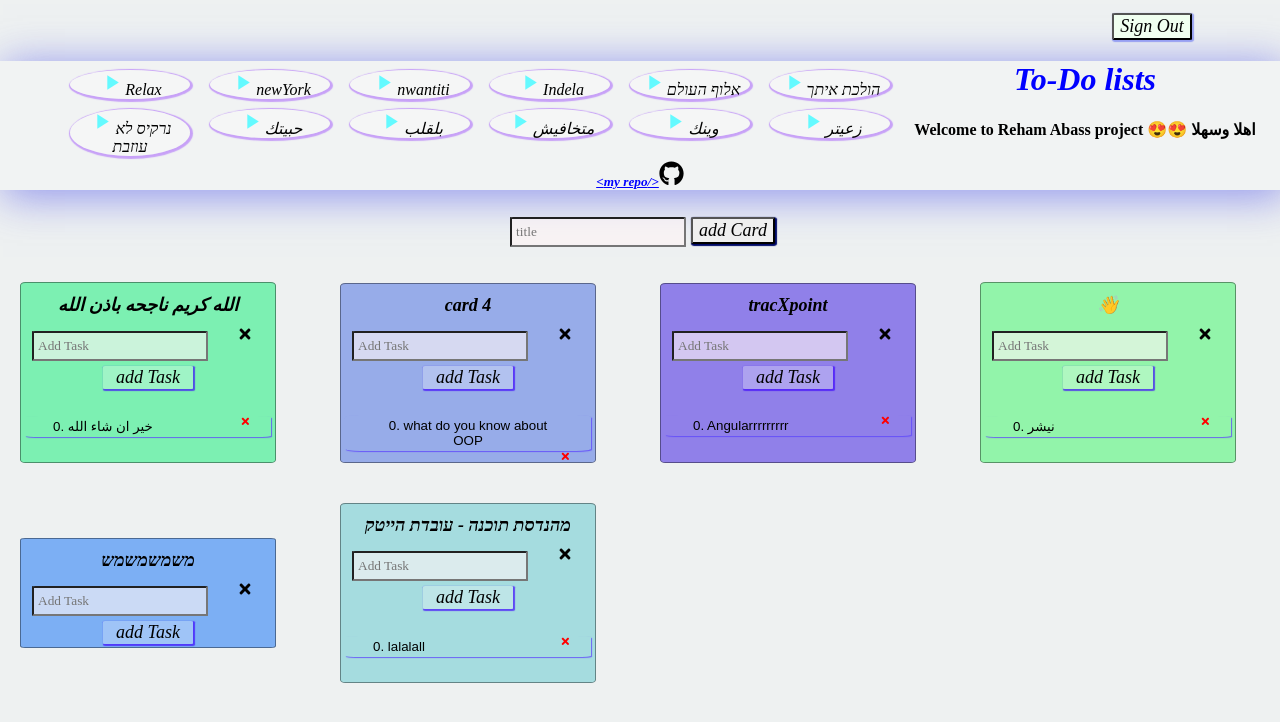
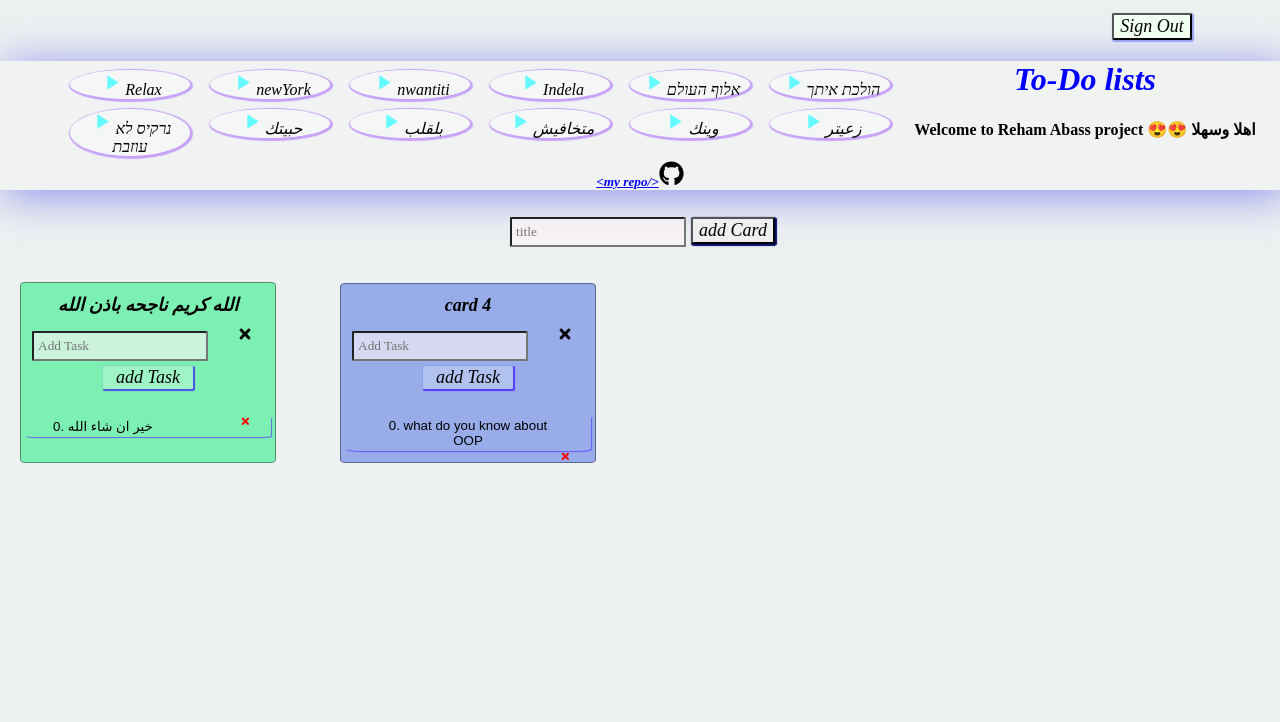
Before and after one commit to rehamAbass/ToDoList-React, a React (Create React App) app: page / in a window 1280 px wide. Shown: the top 722 px of the page. Built offline with nearby package versions, Linux system fonts and the light colour scheme; data requests are answered from the project's data file.

Commit message:
music components

```diff
--- a/db.json
+++ b/db.json
@@ -26,49 +26,6 @@
           "text": "what do you know about OOP"
         }
       ]
-    },
-    {
-      "id": 482887,
-      "title": "tracXpoint",
-      "tasks": [
-        {
-          "id": 14012,
-          "completed": false,
-          "text": "Angularrrrrrrrr"
-        }
-      ]
-    },
-    {
-      "id": 50685,
-      "title": "👋 ",
-      "tasks": [
-        {
-          "id": 10947,
-          "completed": false,
-          "text": "نيشر"
-        },
-        {
-          "id": 7363,
-          "completed": false,
-          "text": "נישר"
-        }
-      ]
-    },
-    {
-      "id": 119970,
-      "title": "משמשמשמש",
-      "tasks": []
-    },
-    {
-      "id": 154566,
-      "title": "מהנדסת תוכנה  - עובדת הייטק",
-      "tasks": [
-        {
-          "id": 16031,
-          "completed": false,
-          "text": "lalalall"
-        }
-      ]
     }
-  ]
+   ]
 }
--- a/src/myDataBase.json
+++ b/myDataBase.json
@@ -13,16 +13,6 @@
           "id": 18185,
           "completed": false,
           "text": "سبحان الله"
-        },
-        {
-          "id": 14015,
-          "completed": false,
-          "text": "الله الله الله"
-        },
-        {
-          "id": 11782,
-          "completed": false,
-          "text": ">> ولا تعلم نفسا ماذا تكسب غدا <<"
         }
       ]
     },
--- a/src/App.js
+++ b/src/App.js
@@ -5,10 +5,7 @@ import SignInButton from './components/SignInButton/signin.jsx'
 import AddCardButton from './components/Buttons/AddCardButton/AddCard'
 import React from 'react'
 import { useState, useEffect } from 'react'
-// import Music from './components/Music/Music.jsx';
 import Head from './components/Head/Head.jsx';
-
-import './myDataBase.json'
 
 function App() {
   const [cards, setCards] = useState([])
@@ -24,10 +21,7 @@ function App() {
   //------------------------------------------------------------------------------------------------------
   // Fetch Tasks
   const fetchCards = async () => {
-
     const res = await fetch('http://localhost:5000/cards')
-    // const res = await fetch('./myDataBase.json')
-
     const data = await res.json();
     if (res.status === 200) {
       setCards(data);
@@ -40,7 +34,6 @@ function App() {
   //---------------------------------------------------------------------
   const deleteCard = async (id) => {
     const res = await fetch(`http://localhost:5000/cards/${id}`, {
-    // const res = await fetch(`./myDataBase.json/cards/${id}`, {
       method: 'DELETE',
       headers: {
         'Content-type': 'application/json',
@@ -54,7 +47,6 @@ function App() {
   //---------------------------------------------------------------------------------------------------
   //fetch card
   const getCard = async (id) => {
-    // const res = await fetch(`./myDataBase.json/cards/${id}`);
     const res = await fetch(`http://localhost:5000/cards/${id}`);
     const data = await res.json()
     return data
@@ -63,7 +55,6 @@ function App() {
   //Fetch Task
   const getTask = async (id_card, id_task) => {
     const res = await fetch(`http://localhost:5000/cards/${id_card}/tasks/${id_task}`)
-    // const res = await fetch(`./myDataBase.json/cards/${id_card}/tasks/${id_task}`)
     const data = await res.json()
     return data
   }
@@ -80,8 +71,7 @@ function App() {
     updatedTasks = [...updatedTasks, newTask];
     const updatedCard = { id: id, title: card.title, tasks: updatedTasks }
     let ourCards = cards.map(c => c.id === id ? updatedCard : c);
-    const res = await fetch(`http://localhost:5000/cards/${id}`, {//./myDataBase.json/
-    // const res = await fetch(`./myDataBase.json/cards/${id}`, {
+    const res = await fetch(`http://localhost:5000/cards/${id}`, {
       method: 'PUT',
       headers: {
         'Content-type': 'application/json',
@@ -98,8 +88,7 @@ function App() {
   const addNewCard = async (title) => {
     let newId = Math.floor(Math.random() * 17890) * 31;
     let newCard = { id: newId, title: title, tasks: [] }
-    const res = await fetch('http://localhost:5000/cards', {//./ myDataBase.json
-    // const res = await fetch('./ myDataBase.json/cards', {//./ myDataBase.json
+    const res = await fetch('http://localhost:5000/cards', {
       method: 'POST',
       headers: {
         'Content-type': 'application/json',
@@ -113,18 +102,16 @@ function App() {
     else { alert('Error Adding new card'); }
   }
   //-------------------------------------------------------------------------------------------------
-  const taggleTask = async (id, id_task) => {
+  const toggleTask = async (id, id_task) => {
     let card = cards.filter(c => c.id === id);
     card = card[0];
-    let myTask = card.tasks.filter(t => t.id === id_task);
-    myTask = myTask[0];
-    // myTask.completed = !myTask.completed;
-    if (myTask.completed === true) { myTask.completed = false }
-    else { myTask.completed = true; }
+    console.log("in toggle , card name = ", card.title);
+    let task = card.tasks.filter(t => t.id === id_task);
+    task = task[0];
+    console.log("in toggle , task id = ", task.id, " - completed = ", task.completed);
+    task.completed = !task.completed;
 
-    let updatedTasks = card.tasks.filter(t =>
-      t.id !== id_task ?
-        t : myTask);
+    let updatedTasks = card.tasks.map(t => t.id === id_task ? task : t);
 
     let updatedCard = {
       id: id,
@@ -132,10 +119,9 @@ function App() {
       tasks: updatedTasks
     }
 
-    console.log("task.text = ", myTask.text, " , changed to completed =", myTask.completed);
+    console.log("task.id = ", task.id, " , changed to completed =", task.completed);
 
     const res = await fetch(`http://localhost:5000/cards/${id}`, {
-      // const res = await fetch(`./myDataBase.json/cards/${id}`, {
       method: 'PUT',
       headers: {
         'Content-type': 'application/json',
@@ -146,7 +132,7 @@ function App() {
     if (res.status === 200) {
       await fetchCards();
     }
-    else { alert('Error change completed for task :', myTask.text); }
+    else { alert('Error change completed for task :', task.id); }
   }
   //========================================================================
   // Delete Task
@@ -160,8 +146,6 @@ function App() {
       title: card.title,
       tasks: updatedTasks
     }
-
-    // const res = await fetch(`./myDataBase.json/cards/${id}`, {
     const res = await fetch(`http://localhost:5000/cards/${id}`, {
       method: 'PUT',
       headers: {
@@ -187,7 +171,7 @@ function App() {
           cards={cards}
           deleteCard={deleteCard}
           deleteTaskServer={deleteTask}
-          taggleTaskServer={taggleTask}
+          toggleTaskServer={toggleTask}
           addTaskServer={addTask} />}
     </div>
   );
--- a/src/components/Card/Card.jsx
+++ b/src/components/Card/Card.jsx
@@ -5,7 +5,7 @@ import './Card.css'
 
 import Tasks from '../Tasks/Tasks.jsx'
 const Card = ({ key, card, deleteCard, deleteTaskServer,
-    addTaskServer, background, taggleTaskServer }) => {
+    addTaskServer, background, toggleTaskServer }) => {
 
     const [text, setText] = useState('');
     //-------------------------------------------------
@@ -13,9 +13,8 @@ const Card = ({ key, card, deleteCard, deleteTaskServer,
         deleteTaskServer(card.id, id);
     }
     //-------------------------------------------------
-    const taggleCompleted = async (taskId) => {
-        // await taggleTaskServer(card.id, taskId);
-        console.log("fire on fire, taskId = ", taskId);
+    const completedTask = (id) => {
+        // toggleTaskServer(card.id, id);
     }
     //---------------------------------------------------
     const saveTask = (text) => {
@@ -60,7 +59,7 @@ const Card = ({ key, card, deleteCard, deleteTaskServer,
                 <button type='submit' className='addbtn'>add Task</button>
 
             </form>
-            <Tasks tasks={card.tasks} deleteTask={deleteTask} toggleTask={taggleCompleted} />
+            <Tasks tasks={card.tasks} deleteTask={deleteTask} toggleTask={completedTask} />
         </div>
     )
 }
--- a/src/components/ListOfCards/List.jsx
+++ b/src/components/ListOfCards/List.jsx
@@ -11,9 +11,6 @@ const GreenColors = [
 ]
 
 let colors = [
-
-    // 'rgba(255, 255, 1, 0.65)',
-    // 'rgba(65, 105, 225, 0.65)', 'rgba(238, 232, 170, 0.65)',
     'rgba(255, 217, 0, 0.5)',
     'rgba(255, 127, 80, 0.5)', 'rgba(100, 148, 237, 0.5)',
     'rgba(255, 105, 180, 0.5)',
@@ -25,12 +22,12 @@ let colors = [
     'rgba(255, 239, 213, 0.5)', 'rgba(152, 251, 152, 0.5)']
 
 colors = GreenColors;
-// colors = ['rgba(118,198,198,0.6)', 'rgba(66, 120, 230,0.6)'];
-const Lists = ({ cards, deleteCard, deleteTaskServer, addTaskServer, taggleTaskServer }) => {
+
+const Lists = ({ cards, deleteCard, deleteTaskServer, addTaskServer, toggleTaskServer }) => {
 
 
-    let rand = Math.floor(Math.random(3456789));
-    rand = 0;
+    let rand = Math.floor(Math.random(100));
+    // rand = 0;
     return (
         <div className='lists'>
             {cards.map((card, i) => {
@@ -40,7 +37,7 @@ const Lists = ({ cards, deleteCard, deleteTaskServer, addTaskServer, taggleTaskS
                         card={card}
                         deleteCard={deleteCard}
                         deleteTaskServer={deleteTaskServer}
-                        taggleTaskServer={taggleTaskServer}
+                        toggleTaskServer={toggleTaskServer}
                         addTaskServer={addTaskServer}
                         background={colors[(rand + i) % colors.length]}
                     />
--- a/src/components/Task/Task.jsx
+++ b/src/components/Task/Task.jsx
@@ -12,7 +12,7 @@ const Task = ({ key, index, task, deleteTask, toggleTask }) => {
                         backgroundColor: "rgba(0, 0, 0, 0)",
                         borderColor: "rgba(0,0,0,0)"
                     }}
-                    onClick={toggleTask(task.id)}>
+                    onDoubleClick={toggleTask(task.id)}>
                 {index}. {task.text}
                 </button>
                 <FaTimes
```
